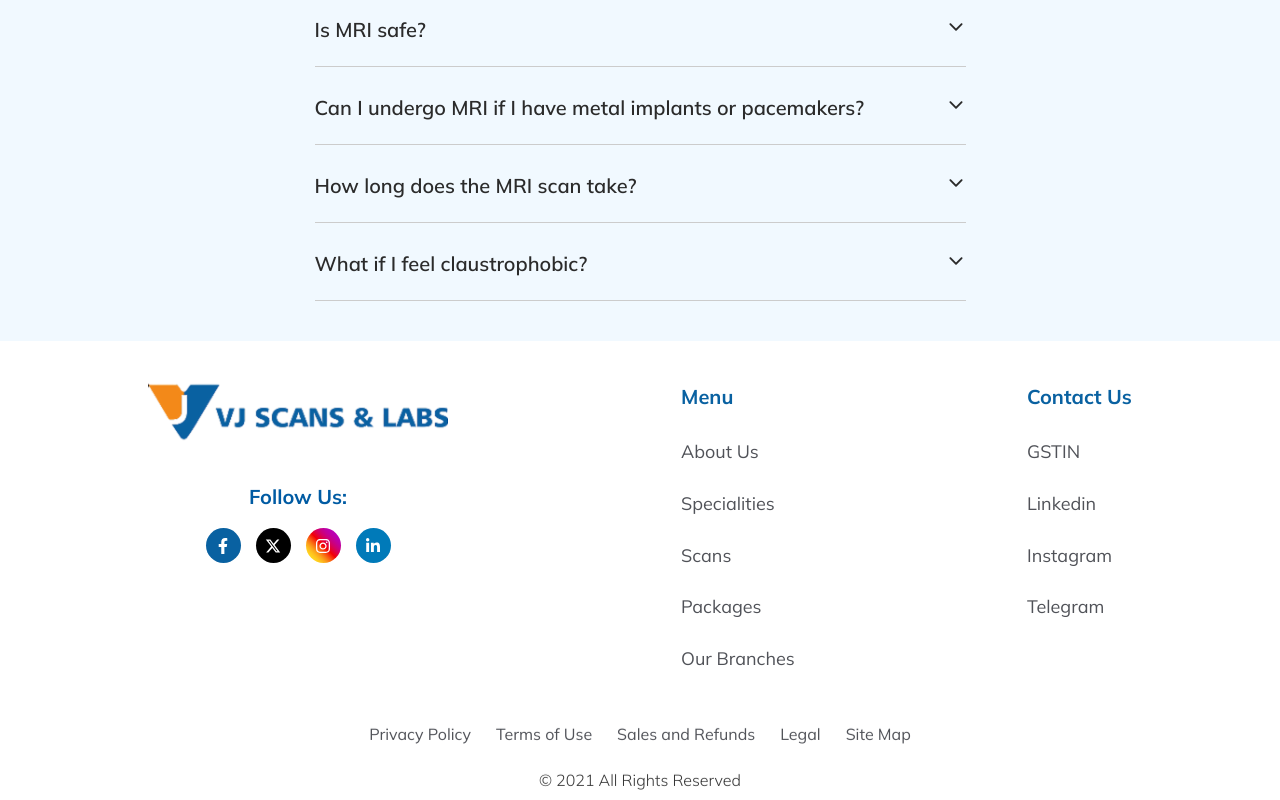
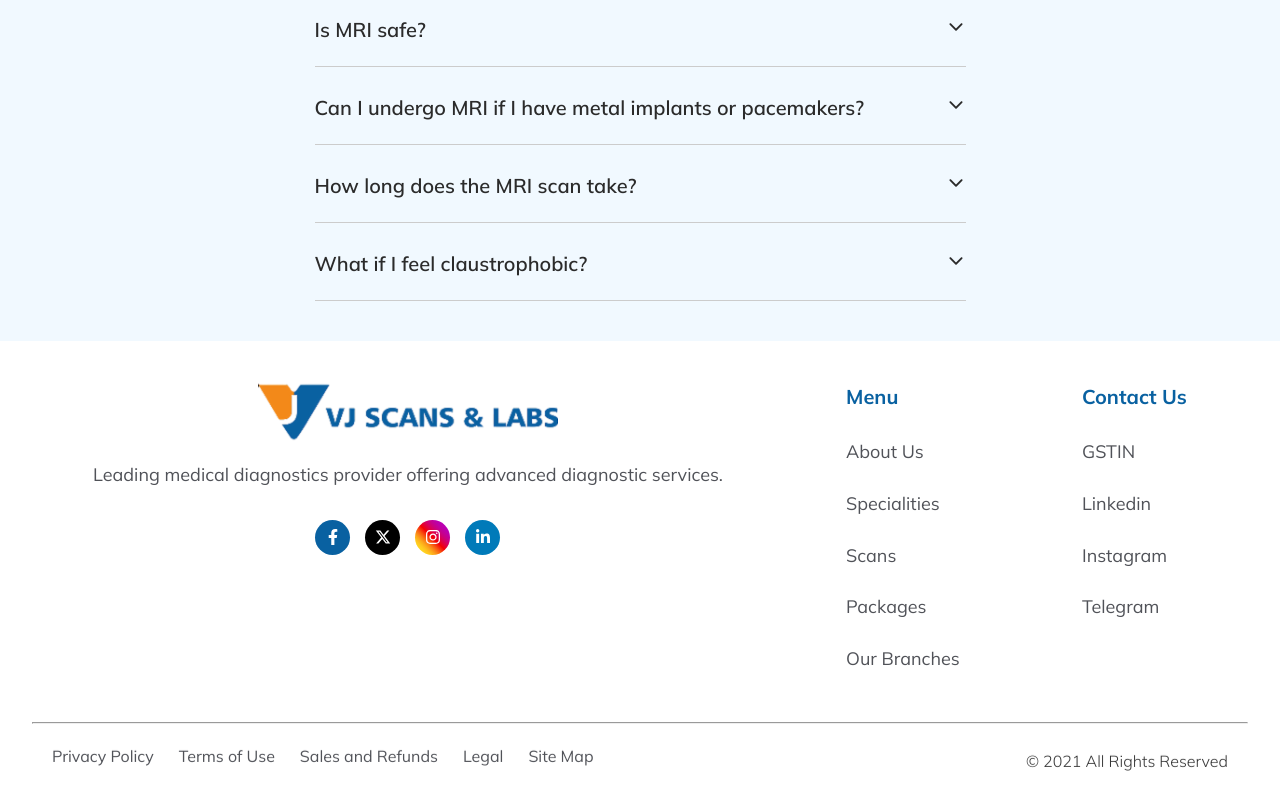
Before and after one commit to msdevagnanam/Vj-Scan-Page, a React (Vite) app: page /mri in a window 1280 px wide. Shown: the part 3628-4428 px from the top of the page. Built offline with nearby package versions, Linux system fonts and the light colour scheme.

Commit message:
footer ehnancement

```diff
--- a/src/components/CT-Scan/Herosection_ct_scan.jsx
+++ b/src/components/CT-Scan/Herosection_ct_scan.jsx
@@ -9,15 +9,15 @@ function Herosection_ct_scan() {
             <div className="ct_scan_div">
                 <div className="ct_scan_section">
                     <div className="ct_scan_contant">
-                        <div className="ct_scan_left">
+                        <div className="ct_scan_left animate-hero-left">
                             <h1>Advanced CT Scan Services <br /> for Accurate & Fast Diagnosis</h1>
                             <p>Experience high-precision imaging with the latest multi-slice CT scanners. Our expert radiologists deliver detailed results with minimal waiting time — ensuring accurate diagnosis and better care.</p>
                             <div className="left-btn">
-                                <button className='btn_ct_scan'>Book Your Scan <FiArrowUpRight size={20} className='icon_ct_scan'/></button>
-                                <button className='btn_ct_scan'>Call Us <FaPhoneVolume size={20} id='icon_ct_scan1' className='icon_ct_scan'/></button>
+                                <button className='btn_ct_scan btn-cta-primary'>Book Your Scan <FiArrowUpRight size={20} className='icon_ct_scan'/></button>
+                                <button className='btn_ct_scan btn-cta-outline'>Call Us <FaPhoneVolume size={20} id='icon_ct_scan1' className='icon_ct_scan'/></button>
                             </div>
                         </div>
-                        <div className="ct_scan_right">
+                        <div className="ct_scan_right animate-hero-right">
                             <img src="images/Hero_CT_Scan.png" alt="CT Scan Hero Section" />
                         </div>
                     </div>
--- a/src/components/Common/Footer.jsx
+++ b/src/components/Common/Footer.jsx
@@ -65,13 +65,15 @@ const Footer = () => {
     <div className="container" ref={rootRef}>
       <div className="footer-section">
         <div className="footer-container">
-          <div className="footer-left">
+          <div className="footer-left footer-anim">
             <div className="footer-logo">
               <img src="images/Footer-logo.png" alt="" />
             </div>
-
+            <div>
+              <p>Leading medical diagnostics provider offering advanced diagnostic services.</p>
+            </div>
             <div className="socials">
-              <h4>Follow Us:</h4>
+              {/* <h4>Follow Us:</h4> */}
               <div className="social-icons">
                 <a href="#">
                   <FaFacebookF />
@@ -88,7 +90,7 @@ const Footer = () => {
               </div>
             </div>
           </div>
-          <div className="footer-menu">
+          <div className="footer-menu footer-anim">
             <h4>Menu</h4>
             <ul>
               <li>
@@ -108,7 +110,7 @@ const Footer = () => {
               </li>
             </ul>
           </div>
-          <div className="footer-contact">
+          <div className="footer-contact footer-anim">
             <h4>Contact Us</h4>
             <ul>
               <li>
@@ -127,6 +129,7 @@ const Footer = () => {
           </div>
         </div>
 
+      <hr />
         <div className="footer-bottom">
           <div className="bottom-links">
             <a href="#">Privacy Policy</a>
--- a/src/components/Home/FeedbackSection.jsx
+++ b/src/components/Home/FeedbackSection.jsx
@@ -4,31 +4,38 @@ import { FaChevronLeft, FaChevronRight, FaStar } from "react-icons/fa";
 const testimonials = [
   {
     id: 1,
-    name: "Bimosaurus",
+    name: "Aravinth Uthamanathan",
     image: "images/Avatar.png",
     feedback:
-      "The coordinates were so kind and helpful in guiding us to the right test. Thank you so much for the great service. I would like to comeback here for our future services and would definitely spread a word across my surroundings.",
+      "Good Ambience, Staffs at reception and lab very friendly and polite, front office response is good and quick. Places are neat and clean. Mri and CT reports They will give within one hour. I am satisfied with their service. Highly recommend to VJ Scans and Labs,Thank you...!",
   },
   {
     id: 2,
-    name: "Bimosaurus",
+    name: "Krithika.D",
     image: "images/Avatar.png",
     feedback:
-      "The coordinates were so kind and helpful in guiding us to the right test. Thank you so much for the great service. I would like to comeback here for our future services and would definitely spread a word across my surroundings.",
+      "I went to lab for MRI scan. ..... seriously report was recieved too quickly. and staffs were so friendly and approachable. Thank you 👍",
   },
   {
     id: 3,
-    name: "Bimosaurus",
+    name: "Shalini Dhandapani",
     image: "images/Avatar.png",
     feedback:
-      "The coordinates were so kind and helpful in guiding us to the right test. Thank you so much for the great service. I would like to comeback here for our future services and would definitely spread a word across my surroundings.",
+      "This VJ scans and lab gave me the best experience than other lab ...the staffs working there was so friendly and easily approachable... Thank you 🙏",
   },
   {
     id: 4,
-    name: "Bimosaurus",
+    name: "Durga S",
     image: "images/Avatar.png",
     feedback:
-      "The coordinates were so kind and helpful in guiding us to the right test. Thank you so much for the great service. I would like to comeback here for our future services and would definitely spread a word across my surroundings.",
+      "I went for MRI scan....The atmosphere was nice and neat....The staffs was very good and friendly.....Report was dispatched within 1 hour...Best place to take scan",
+  },
+  {
+    id: 5,
+    name: "Vedhanayagi Arumugam",
+    image: "images/Avatar.png",
+    feedback:
+      "Clean and good environment. Front office response and follow up also too good. All staffs are very polite and good Service... Excellent.. Happy with the Service.",
   },
 ];
 
--- a/src/ctscan.css
+++ b/src/ctscan.css
@@ -138,6 +138,124 @@ body{
   height: 100%;
     border-radius: 0 15px 15px 0;
 }
+/* ---------- SLOW + SMOOTH HERO ANIMATIONS (replace previous rules) ---------- */
+
+/* keep initial hidden state for elements that will animate */
+.animate-hero-left,
+.animate-hero-right {
+  opacity: 0;
+  will-change: transform, opacity, filter;
+}
+
+/* Left (text) — slower, softer slide from left with gentle easing */
+.animate-hero-left {
+  transform: translateX(-22px) translateY(6px) scale(0.997);
+  filter: blur(4px);
+  animation: heroLeftIn_slow 1.4s cubic-bezier(.16,.84,.24,1) both;
+  animation-delay: 160ms; /* slight delay before left appears */
+}
+
+/* Right (image) — slower, smoother slide from right with softer pop */
+.animate-hero-right {
+  transform: translateX(28px) translateY(4px) scale(0.99);
+  filter: blur(4px);
+  animation: heroRightIn_slow 1.6s cubic-bezier(.16,.84,.24,1) both;
+  animation-delay: 340ms; /* staggered after text */
+}
+
+/* Buttons: very slow, subtle float (low amplitude) */
+.btn-cta-primary {
+  transform: translateY(0);
+  transition: transform 260ms cubic-bezier(.2,.9,.2,1), box-shadow 260ms;
+  animation: ctaFloat_slow 5000ms ease-in-out infinite;
+  animation-delay: 1100ms;
+  animation-fill-mode: both;
+}
+.btn-cta-primary:hover {
+  transform: translateY(-6px) scale(1.015);
+  box-shadow: 0 12px 34px rgba(11,94,168,0.10);
+  animation-play-state: paused;
+}
+
+.btn-cta-outline {
+  transition: transform 260ms cubic-bezier(.2,.9,.2,1), box-shadow 260ms;
+  animation: ctaFloat_slow 5600ms ease-in-out infinite;
+  animation-delay: 1180ms;
+  animation-fill-mode: both;
+}
+.btn-cta-outline:hover {
+  transform: translateY(-4px) scale(1.01);
+  box-shadow: 0 8px 22px rgba(0,0,0,0.07);
+  animation-play-state: paused;
+}
+
+/* ----- Slower keyframes ----- */
+@keyframes heroLeftIn_slow {
+  0% {
+    opacity: 0;
+    transform: translateX(-22px) translateY(6px) scale(0.997);
+    filter: blur(4px);
+  }
+  60% {
+    opacity: 1;
+    transform: translateX(8px) translateY(-4px) scale(1.01);
+    filter: blur(0);
+  }
+  100% {
+    opacity: 1;
+    transform: translateX(0) translateY(0) scale(1);
+    filter: blur(0);
+  }
+}
+
+@keyframes heroRightIn_slow {
+  0% {
+    opacity: 0;
+    transform: translateX(28px) translateY(4px) scale(0.99);
+    filter: blur(4px);
+  }
+  58% {
+    opacity: 1;
+    transform: translateX(-6px) translateY(-4px) scale(1.01);
+    filter: blur(0);
+  }
+  100% {
+    opacity: 1;
+    transform: translateX(0) translateY(0) scale(1);
+    filter: blur(0);
+  }
+}
+
+/* Very slow, low-amplitude floating for CT CTA buttons */
+@keyframes ctaFloat_slow {
+  0%   { transform: translateY(0) }
+  25%  { transform: translateY(-2px) }
+  50%  { transform: translateY(0) }
+  75%  { transform: translateY(-1px) }
+  100% { transform: translateY(0) }
+}
+
+/* Accessibility: respect reduced-motion */
+@media (prefers-reduced-motion: reduce) {
+  .animate-hero-left,
+  .animate-hero-right,
+  .btn-cta-primary,
+  .btn-cta-outline {
+    animation: none !important;
+    transition: none !important;
+    transform: none !important;
+    opacity: 1 !important;
+    filter: none !important;
+  }
+}
+
+/* Mobile tweaks: slightly faster small-screen entrances and disable floating */
+@media (max-width: 480px) {
+  .animate-hero-left { animation-duration: 1.0s; animation-delay: 80ms; }
+  .animate-hero-right { animation-duration: 1.1s; animation-delay: 140ms; }
+  .btn-cta-primary, .btn-cta-outline { animation: none; }
+}
+
 
 @media (max-width:1392px){
   .ct_scan_right img{
--- a/src/index.css
+++ b/src/index.css
@@ -2608,6 +2608,12 @@ display: inline-flex;
   margin-bottom: 15px;
   color: #005ba3;
 }
+.footer-left p{
+  font-size: 18px;
+  color: #505258;
+  font-weight: 400;
+  transition: color 0.3s ease;
+}
 
 .social-icons {
   display: flex;
@@ -2706,11 +2712,16 @@ display: inline-flex;
 }
 
 .footer-bottom p{
-  margin-top: 20px;
+  /* margin-top: 20px; */
   text-align: center;
   font-weight: 300;
-
-
+}
+
+.footer-bottom{
+  padding: 20px;
+  display: flex;
+  align-items: center;
+  justify-content: space-between;
 }
 
 .bottom-links a {
@@ -2827,6 +2838,46 @@ display: inline-flex;
   }
 }
 
+/* Initial hidden state applied by your JS */
+.footer-anim.animate-on-scroll {
+  opacity: 0;
+  transform: translateY(30px);
+  /* filter: blur(4px); */
+  transition: opacity 0.6s ease-out, transform 0.6s ease-out, filter 0.6s ease-out;
+  transition-delay: calc(var(--anim-idx, 0) * 120ms);
+}
+
+/* Visible state */
+.footer-anim.animate-on-scroll.is-visible {
+  opacity: 1;
+  transform: translateY(0);
+  filter: blur(0);
+}
+
+/* Keyframe version for extra smoothness (used automatically) */
+.footer-anim.animate-on-scroll.is-visible {
+  animation: footerFadeUp 0.7s cubic-bezier(0.22, 1, 0.36, 1) both;
+  animation-delay: calc(var(--anim-idx, 0) * 120ms);
+}
+
+@keyframes footerFadeUp {
+  0% {
+    opacity: 0;
+    transform: translateY(30px) scale(0.98);
+    /* filter: blur(6px); */
+  }
+  60% {
+    opacity: 1;
+    transform: translateY(-4px) scale(1.02);
+    /* filter: blur(0); */
+  }
+  100% {
+    opacity: 1;
+    transform: translateY(0) scale(1);
+  }
+}
+
+
 
 
 @media (max-width: 768px) {
@@ -2855,6 +2906,9 @@ display: inline-flex;
   .footer-menu ul li a, .footer-contact ul li a {
     font-size: 16px;
   }
+  .footer-bottom{
+    flex-direction: column;
+  }
 }
 
 
@@ -2873,4 +2927,8 @@ display: inline-flex;
   .social-icons {
     gap: 10px;
   }
-}
+
+  .footer-left p{
+    font-size: 14px;
+  }
+}
```
